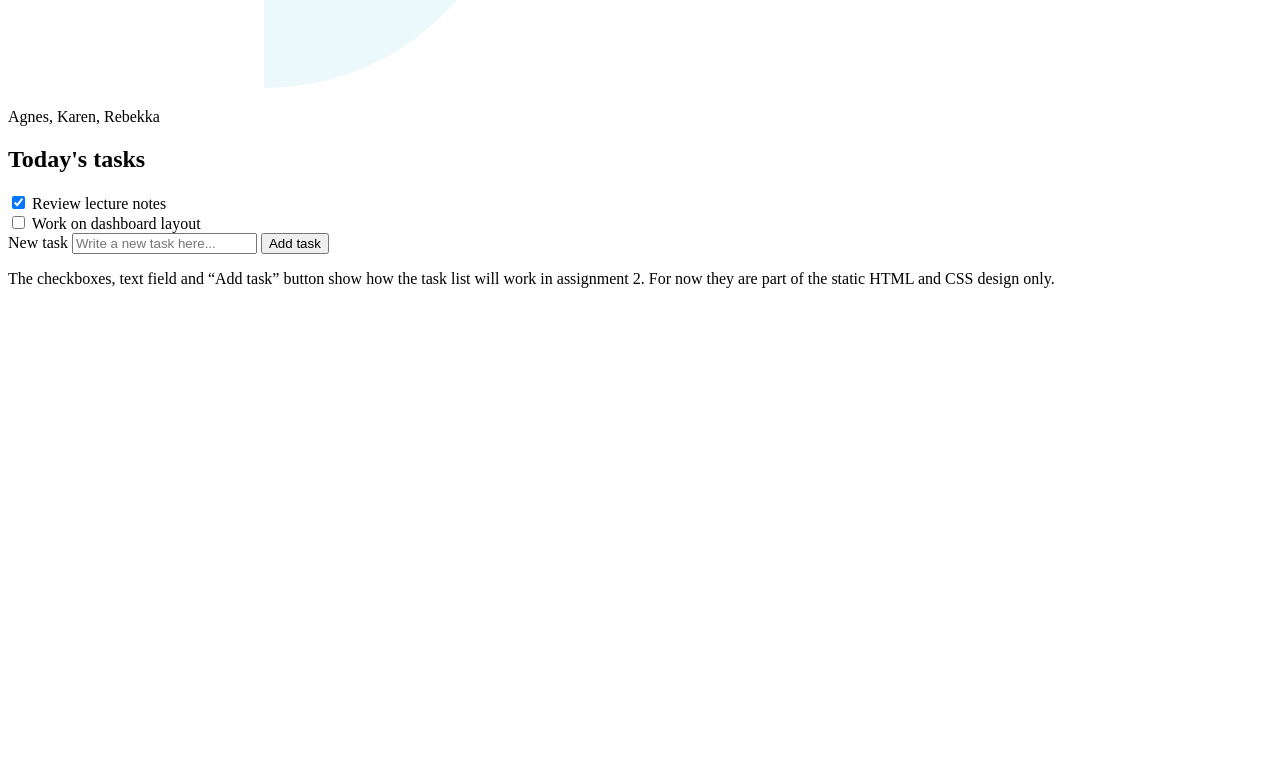
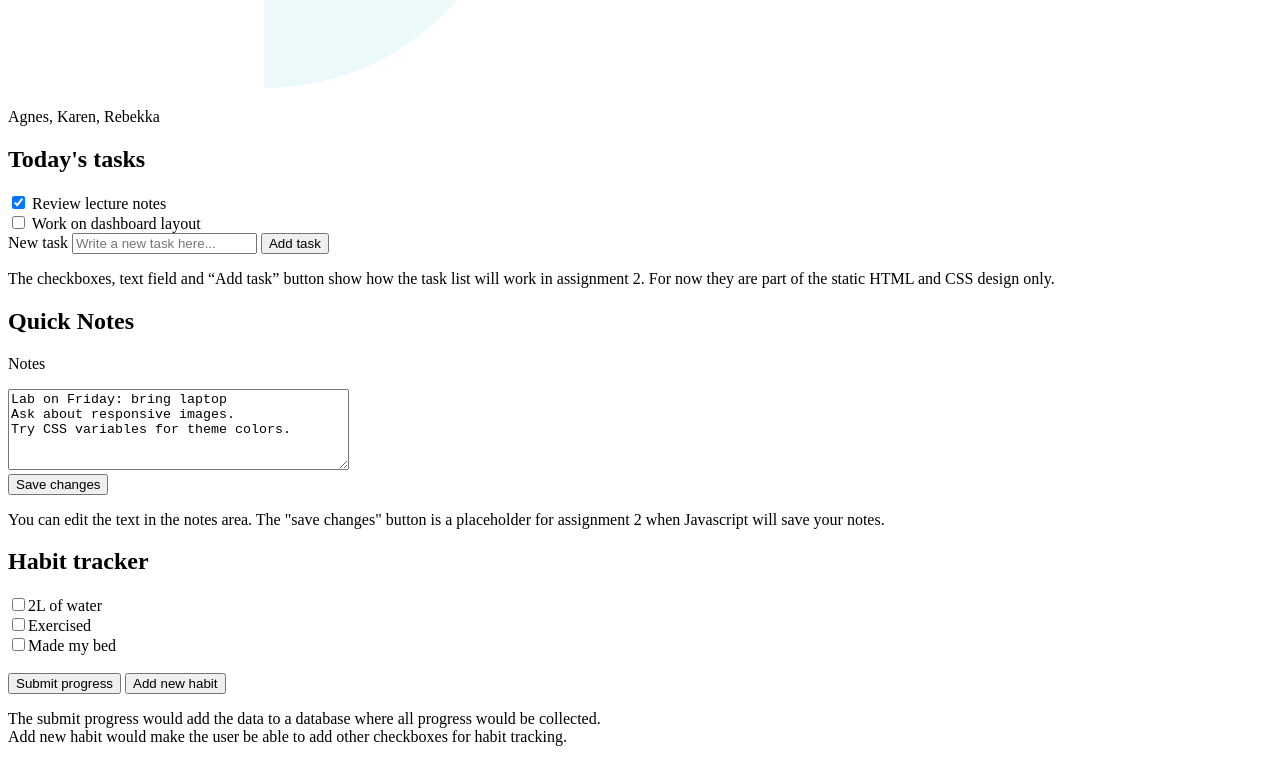
Before and after one commit to AgnesOmars/Assignment1-vefforritun, a website: page skil/index.html in a window 1280 px wide. Shown: the part 504-1266 px from the top of the page. Before the commit the page ends 808 px from the top, so only its background shows below. Drawn offline with Linux system fonts and the light colour scheme.

Commit message:
Update index.html

```diff
--- a/skil/index.html
+++ b/skil/index.html
@@ -3,36 +3,36 @@
 <html lang="en">
   <head>
     <title>Study Dashboard</title>
-    <meta charset="UTF-8" >
+    <meta charset="UTF-8" />
     <!--meta name="description" content="..."/-->
     <meta
       name="author"
       content="Agnes Ómarsdóttir, Karen Nordquist Ragnarsdóttir, Rebekka Ósk Rögnvaldsdóttir"
-    >
+    />
   </head>
 
   <body>
     <h1>My Study Dashboard</h1>
     <div>
-      <img src="man_3728711.png" alt="profile picture" >
+      <img src="man_3728711.png" alt="profile picture" />
       <p>Agnes, Karen, Rebekka</p>
     </div>
 
     <div>
       <h2>Today's tasks</h2>
       <label>
-        <input type="checkbox" name="task1" checked > Review lecture notes </label
-      ><br>
+        <input type="checkbox" name="task1" checked /> Review lecture notes </label
+      ><br />
       <label>
-        <input type="checkbox" name="task2"> Work on dashboard layout </label
-      ><br>
+        <input type="checkbox" name="task2" /> Work on dashboard layout </label
+      ><br />
       <form>
         <label for="new-task">New task</label>
         <input
           type="text"
           id="new-task"
           placeholder="Write a new task here..."
-        >
+        />
         <button type="submit">Add task</button>
       </form>
       <p>
@@ -41,5 +41,44 @@
         CSS design only.
       </p>
     </div>
+    <div>
+      <h2>Quick Notes</h2>
+      <p>Notes</p>
+      <form>
+        <textarea id="notes_text" rows="5" cols="40">
+Lab on Friday: bring laptop
+Ask about responsive images.
+Try CSS variables for theme colors.
+            </textarea
+        >
+        <br />
+        <button>Save changes</button>
+      </form>
+      <p>
+        You can edit the text in the notes area. The "save changes" button is a
+        placeholder for assignment 2 when Javascript will save your notes.
+      </p>
+    </div>
+
+    <div>
+      <h2>Habit tracker</h2>
+      <form>
+        <label id="habit_checkbox1"><input type="checkbox" />2L of water</label
+        ><br />
+        <label id="habit_checkbox2"><input type="checkbox" />Exercised</label
+        ><br />
+        <label id="habit_checkbox3"><input type="checkbox" />Made my bed</label
+        ><br />
+        <br />
+        <button>Submit progress</button>
+        <button>Add new habit</button>
+      </form>
+      <p>
+        The submit progress would add the data to a database where all progress
+        would be collected. <br />
+        Add new habit would make the user be able to add other checkboxes for
+        habit tracking.
+      </p>
+    </div>
   </body>
 </html>
```
